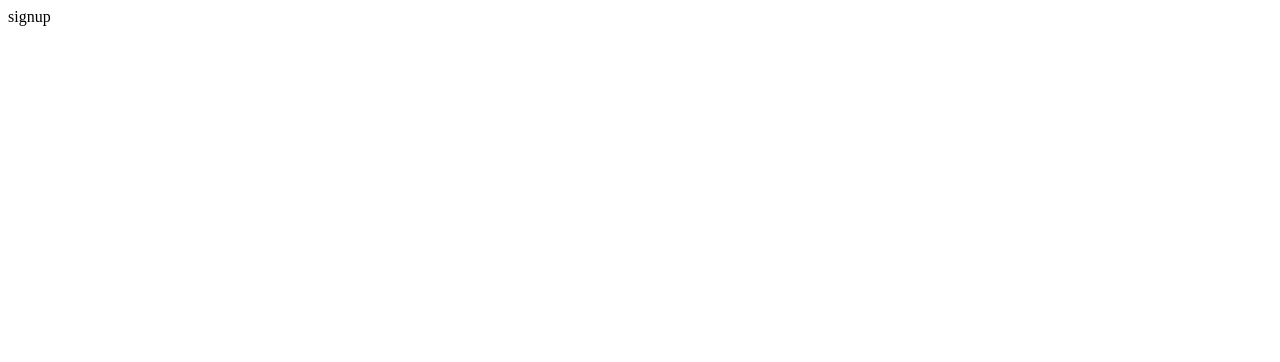
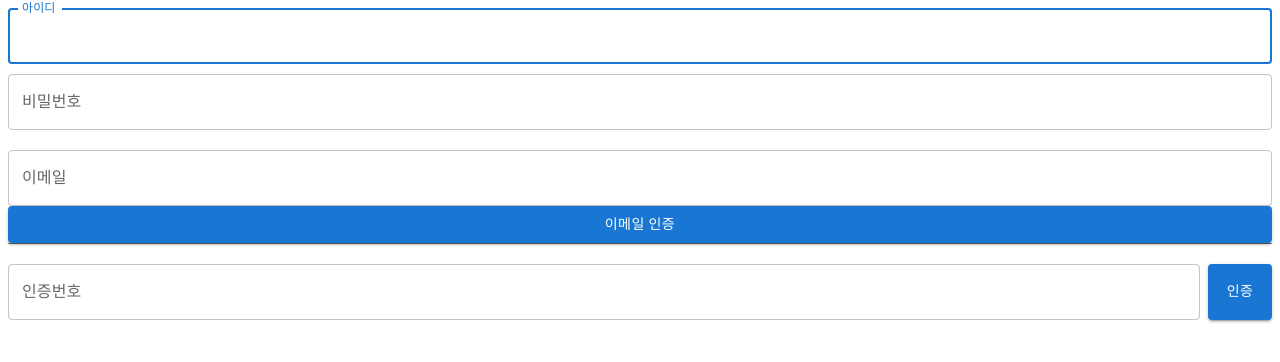
Before and after one commit to rhthrhrl0/Front_Landing, a React (Create React App) app in the folder front-landing/: page /signup in a window 1280 px wide. Shown: the top 362 px of the page. Built offline with nearby package versions, Linux system fonts and the light colour scheme.

Commit message:
feat: SignupPage 이메일 인증 연동

```diff
--- a/front-landing/src/components/molcules/emailCertification/EmailCertification.tsx
+++ b/front-landing/src/components/molcules/emailCertification/EmailCertification.tsx
@@ -13,7 +13,8 @@ interface EmailCertificationProps {
     onEmailChange?: React.ChangeEventHandler<HTMLInputElement | HTMLTextAreaElement>;
     onSubmit?: React.MouseEventHandler<HTMLButtonElement>,
     error?: boolean,
-    emailErrorHelperText?: string
+    emailErrorHelperText?: string,
+    disabled?: boolean
 }
 
 // 이메일 입력하고 인증 메일 요청 전송을 하는 몰큘
@@ -25,7 +26,8 @@ const EmailCertification = ({
                                 onEmailChange,
                                 onSubmit,
                                 error,
-                                emailErrorHelperText
+                                emailErrorHelperText,
+                                disabled
                             }: EmailCertificationProps) => {
     const errorMessage = useMemo(() => {
         if (error) return emailErrorHelperText
@@ -33,9 +35,9 @@ const EmailCertification = ({
     }, [error])
     return <div className={classNames(className, style['email-certification'])}>
         <Input className={style['email-certification__email']} variant={inputVariant} label="이메일" value={emailValue}
-               onChange={onEmailChange} error={error} helperText={errorMessage}/>
+               onChange={onEmailChange} error={error} helperText={errorMessage} disabled={disabled}/>
         <Button className={style['email-certification__submit-button']} variant={submitButtonVariant}
-                onClick={onSubmit}>이메일 인증</Button>
+                onClick={onSubmit} disabled={disabled}>이메일 인증</Button>
         <Divider/>
     </div>
 }
@@ -50,7 +52,8 @@ EmailCertification.defaultProps = {
     onSubmit: () => { /** * */
     },
     error: false,
-    emailErrorHelperText: '이미 등록된 이메일이거나 메일형식을 다시 확인해주세요.'
+    emailErrorHelperText: '이미 등록된 이메일이거나 메일형식을 다시 확인해주세요.',
+    disabled: false
 }
 
 export default EmailCertification;
--- a/front-landing/src/components/molcules/emailConfirm/EmailConfirm.tsx
+++ b/front-landing/src/components/molcules/emailConfirm/EmailConfirm.tsx
@@ -12,6 +12,7 @@ interface EmailConfirmProps {
     confirmValue?: string;
     onConfirmValueChange?: React.ChangeEventHandler<HTMLInputElement>;
     disabled?: boolean;
+    error?: boolean;
 }
 
 // 인증번호 입력 가능 인풋 영역
@@ -21,7 +22,8 @@ const EmailConfirm = ({
                           remainTime,
                           confirmValue,
                           onConfirmValueChange,
-                          disabled
+                          disabled,
+                          error
                       }: EmailConfirmProps) => {
     const remainTimeFormat: React.ReactNode | undefined = useMemo(() => {
         if (remainTime === undefined) return undefined
@@ -32,7 +34,7 @@ const EmailConfirm = ({
     return <div className={classNames(className, style['email-confirm'])}>
         <Input className={style['email-confirm__input']} value={confirmValue} onChange={onConfirmValueChange} endItem={
             remainTimeFormat
-        } placeholder="000000" label="인증번호" disabled={disabled}/>
+        } placeholder="000000" label="인증번호" disabled={disabled} error={error}/>
         <Button onClick={onSubmit} className={style['email-confirm__button']} disabled={disabled}>
             인증
         </Button>
@@ -47,7 +49,8 @@ EmailConfirm.defaultProps = {
     confirmValue: '',
     onConfirmValueChange: () => {/** * */
     },
-    disabled: false
+    disabled: false,
+    error: false
 }
 
 export default EmailConfirm;
--- a/front-landing/src/components/molcules/idPassword/style/IdPassword.module.scss
+++ b/front-landing/src/components/molcules/idPassword/style/IdPassword.module.scss
@@ -1,6 +1,7 @@
 .id-password {
   display: flex;
   flex-direction: column;
+  gap: 10px;
 
   &__id {
     margin-bottom: 8px;
--- a/front-landing/src/pages/signup/SignupPage.tsx
+++ b/front-landing/src/pages/signup/SignupPage.tsx
@@ -1,9 +1,119 @@
-import React from "react";
+import React, {useEffect, useState} from "react";
+import classNames from "classnames";
+import IdPassword from "../../components/molcules/idPassword/IdPassword";
+import EmailCertification from "../../components/molcules/emailCertification/EmailCertification";
+import EmailConfirm from "../../components/molcules/emailConfirm/EmailConfirm";
+import {httpClient} from "../../util/network";
+import style from "./style/SignupPage.module.scss";
 
-const SignupPage = () => {
-    return <div>
-       signup
+interface SignupPageProps {
+    className?: string;
+}
+
+const SignupPage = ({className}: SignupPageProps) => {
+    // EmailConfirm
+    const [remainTime, setRemainTime] = useState<undefined | number>(undefined);
+    const [confirmValue, setConfirmValue] = useState('');
+    const onConfirmValueChange: React.ChangeEventHandler<HTMLInputElement> = (e) => {
+        setConfirmValue(e.target.value)
+    }
+    const [disabled, setDisabled] = useState(false);
+    const [emailAuthError, setEmailAuthError] = useState(false);
+    const onSubmit: React.MouseEventHandler<HTMLButtonElement> = (e) => {
+        httpClient.post("auth/code", {
+                "email": `${emailValue}`,
+                "authCode": `${confirmValue}`,
+            },
+        ).then(response => {
+            alert('됐어요~')
+            setDisabled(true)
+            setRemainTime(undefined);
+            setEmailAuthError(false);
+        }).catch(error => {
+            console.log(`이메일 인증 실패~ ${error}`);
+            alert(`이메일 인증 실패~ ${error}`);
+            setEmailAuthError(true);
+        });
+    }
+
+    // 타이머 기능
+    useEffect(() => {
+        const Counter = setInterval(() => {
+            console.log(`남은 시간: ${remainTime}`)
+            if (remainTime === undefined) {
+                /** * */
+            } else if (remainTime === 0) {
+                alert('시간초과');
+                setEmailDisabled(false);
+                setRemainTime(undefined);
+            } else {
+                setRemainTime(remainTime - 1);
+            }
+        }, 1000)
+        return () => clearInterval(Counter); // 등록했던 타이머를 지움.
+    }, [remainTime])
+
+    // IdPassword
+    const [id, setId] = useState('');
+    const [pwd, setPwd] = useState('');
+    const [idError, setIdError] = useState(false);
+    const [pwdError, setPwdError] = useState(false);
+    const [idErrorHelperText, setIdErrorHelperText] = useState('');
+    const [pwdErrorHelperText, setPwdErrorHelperText] = useState('');
+    const [focusOnId, setFocusOnId] = useState(true);
+    const [focusOnPwd, setFocusOnPwd] = useState(false);
+
+    const onIdChange: React.ChangeEventHandler<HTMLInputElement | HTMLTextAreaElement> = (e) => {
+        setId(e.target.value)
+    }
+    const onPwdChange: React.ChangeEventHandler<HTMLInputElement | HTMLTextAreaElement> = (e) => {
+        setPwd(e.target.value)
+    }
+
+    // EmailCertification
+    const [emailValue, setEmailValue] = useState('');
+    const [emailError, setEmailError] = useState(false);
+    const [emailErrorHelperText, setEmailErrorHelperText] = useState('');
+    const [emailDisabled, setEmailDisabled] = useState(false);
+    const onEmailChange: React.ChangeEventHandler<HTMLInputElement | HTMLTextAreaElement> = (e) => {
+        setEmailValue(e.target.value);
+    }
+    const emailSubmit: React.MouseEventHandler<HTMLButtonElement> = (e) => {
+        httpClient.post("auth/mail", {
+                "email": `${emailValue}`
+            },
+        ).then(response => {
+            alert('됐어요~');
+            setEmailDisabled(true);
+            setEmailError(false);
+            setRemainTime(180);
+        }).catch(error => {
+            if (error.response !== undefined && error.response.data.code === "ALREADY_SEND_CODE") {
+                alert('최근에 이미 보낸 적이 있네요. 어서 하세요~');
+                setEmailDisabled(true);
+                setEmailError(false);
+                setRemainTime(180);
+            } else {
+                alert(`이메일 요청 실패~ ${error}`);
+                setEmailError(true);
+                setRemainTime(undefined);
+            }
+        });
+    }
+
+    return <div className={classNames(className, style['sign-up-page'])}>
+        <IdPassword idValue={id} pwdValue={pwd} onIdChange={onIdChange} onPwdChange={onPwdChange}
+                    idErrorHelperText={idErrorHelperText} pwdErrorHelperText={pwdErrorHelperText} idError={idError}
+                    pwdError={pwdError} focusOnId={focusOnId} focusOnPwd={focusOnPwd}/>
+        <EmailCertification emailValue={emailValue} error={emailError} emailErrorHelperText={emailErrorHelperText}
+                            onEmailChange={onEmailChange} onSubmit={emailSubmit} disabled={emailDisabled}/>
+        <EmailConfirm onSubmit={onSubmit} confirmValue={confirmValue} disabled={disabled}
+                      onConfirmValueChange={onConfirmValueChange} remainTime={remainTime} error={emailAuthError}/>
     </div>
 };
 
+SignupPage.defaultProps = {
+    className: style['sign-up-page']
+}
+
 export default SignupPage;
--- /dev/null
+++ b/front-landing/src/pages/signup/style/SignupPage.module.scss
@@ -0,0 +1,5 @@
+.sign-up-page {
+  display: flex;
+  flex-direction: column;
+  gap: 20px;
+}
--- /dev/null
+++ b/front-landing/src/util/network.ts
@@ -0,0 +1,6 @@
+import axios from "axios";
+
+export const httpClient = axios.create({
+    baseURL: 'https://deamhome.synology.me/land/',
+    timeout: 5000,
+});
```
Also changed, not shown: front-landing/src/components/molcules/dividerWithText/DividerWithText.tsx (added, +21 -0 lines), front-landing/src/components/molcules/dividerWithText/style/DividerWithText.module.scss (added, +22 -0 lines).
